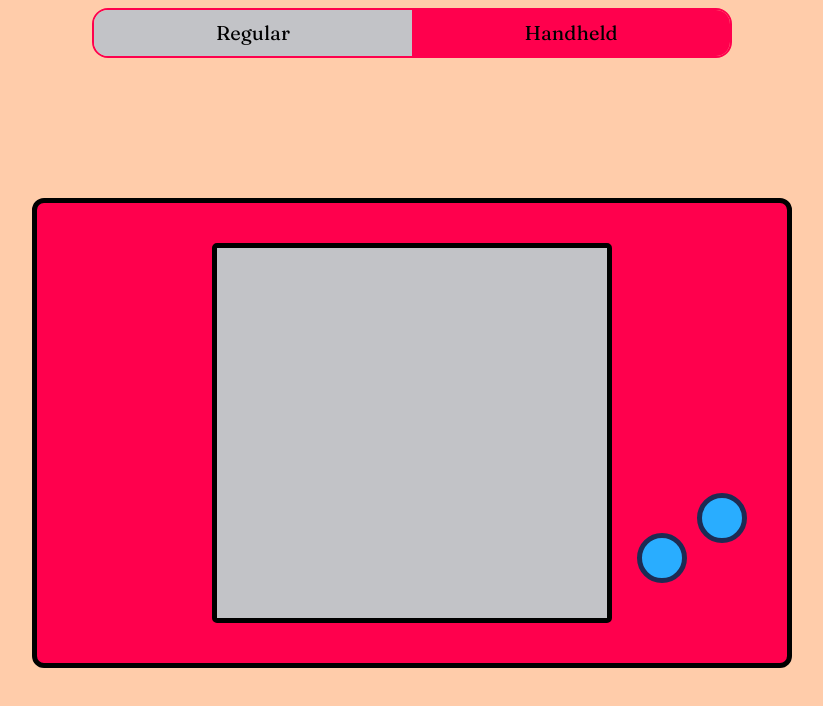
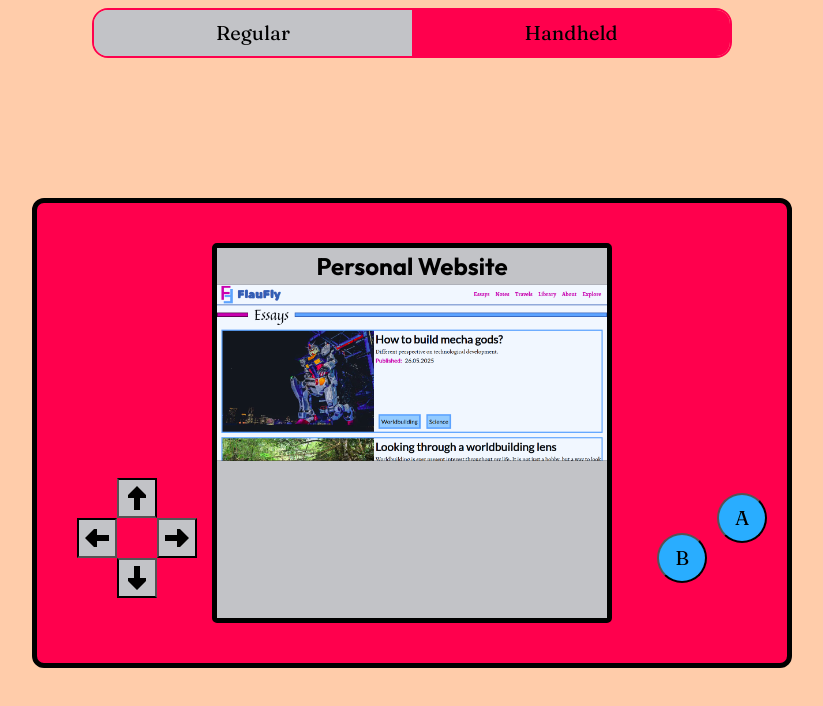
Before and after one commit to FlauFly/portfolio, a React (Vite) app: page /handheld in a window 1280 px wide. Shown: the top 706 px of the page, without its empty margins (228-1051 px from the left). Built offline with nearby package versions, Linux system fonts and the light colour scheme.

Commit message:
Screen component

```diff
--- /dev/null
+++ b/src/components/handheld/Screen.tsx
@@ -0,0 +1,46 @@
+import styled from "styled-components";
+import Image from "../Image";
+
+const Container = styled.section`
+  position: absolute;
+  top: 30px;
+  width: 300px;
+  height: 285px;
+  left: 20px;
+  border: 5px solid #000;
+  background-color: var(--color-gray);
+  border-radius: 5px;
+  z-index: 1;
+
+  @media screen and (width >= 768px) {
+    border-radius: 5px;
+    top: 40px;
+    left: 175px;
+    width: 400px;
+    height: 380px;
+  }
+`;
+
+const Name = styled.h2`
+  text-align: center;
+`;
+
+const Illustration = styled.div`
+  width: 100%;
+`;
+
+interface ScreenProps {
+  name: string;
+  illustration: string;
+}
+
+export default function Screen({ name, illustration }: ScreenProps) {
+  return (
+    <Container>
+      <Name>{name}</Name>
+      <Illustration>
+        <Image name={illustration} />
+      </Illustration>
+    </Container>
+  );
+}
--- a/src/pages/Handheld.tsx
+++ b/src/pages/Handheld.tsx
@@ -1,4 +1,8 @@
 import styled from "styled-components";
+import Image from "../components/Image";
+import Screen from "../components/handheld/Screen";
+
+import { useState } from "react";
 
 const Main = styled.main`
   display: flex;
@@ -6,7 +10,7 @@ const Main = styled.main`
   align-items: center;
   min-height: calc(100lvh - 66px);
   overflow-y: hidden;
-`
+`;
 
 const Console = styled.section`
   background-color: var(--color-primary);
@@ -21,57 +25,99 @@ const Console = styled.section`
     width: 760px;
     height: 470px;
   }
-`
-
-const Screen = styled.div`
-    position: absolute;
-    top: 30px;
-    width: 300px;
-    height: 285px;
-    left: 20px;
-    border: 5px solid #000;
-    background-color: var(--color-gray);
-    border-radius: 5px;
-    z-index: 1;
-
-    @media screen and (width >= 768px) {
-        border-radius: 5px;
-        top: 40px;
-        left: 175px;
-        width: 400px;
-        height: 380px;
-    }
-`
+`;
 
 const ButtonA = styled.button`
   position: absolute;
   border-radius: 50%;
   background-color: var(--color-secondary);
-    border: 5px solid var(--color-secondary-dark);
   width: 50px;
   height: 50px;
   bottom: 120px;
-    right: 40px;
-`
+  right: 20px;
+`;
 
 const ButtonB = styled.button`
   position: absolute;
   border-radius: 50%;
   background-color: var(--color-secondary);
-    border: 5px solid var(--color-secondary-dark);
   width: 50px;
   height: 50px;
   bottom: 80px;
-    right: 100px;
-`
+  right: 80px;
+`;
+
+const DPad = styled.div`
+  position: absolute;
+  background-color: var(--color-primary);
+  bottom: 100px;
+  left: 40px;
+`;
+
+const DPadButton = styled.button`
+  position: relative;
+  background-color: var(--color-gray);
+  width: 40px;
+  height: 40px;
+`;
+
+const ButtonLeft = styled(DPadButton)`
+  transform: rotate(180deg);
+`;
+
+const ButtonRight = styled(DPadButton)`
+  right: 40px;
+`;
+
+const ButtonUp = styled(DPadButton)`
+  bottom: 40px;
+  transform: rotate(-90deg);
+`;
+
+const ButtonDown = styled(DPadButton)`
+  top: 40px;
+  right: 40px;
+  transform: rotate(90deg);
+`;
 
 export default function Handheld() {
+  const projectsList = [
+    { name: "Personal Website", illustration: "digital-garden" },
+    { name: "Philosophy Map", illustration: "philosophy-map" },
+    { name: "Chess API", illustration: "chess-api" },
+  ];
+  const [index, setIndex] = useState(0);
+
+  function handleRight() {
+    setIndex((index + 1) % projectsList.length);
+  }
+
+  function handleLeft() {
+    setIndex((index - 1 + projectsList.length) % projectsList.length);
+  }
+
+  let project = projectsList[index];
+
   return (
     <Main>
       <Console>
-                <Screen></Screen>
-                <ButtonA></ButtonA>
-                <ButtonB></ButtonB>
+        <Screen name={project.name} illustration={project.illustration} />
+        <DPad>
+          <ButtonLeft onClick={handleLeft}>
+            <Image name="arrow" />
+          </ButtonLeft>
+          <ButtonUp>
+            <Image name="arrow" />
+          </ButtonUp>
+          <ButtonDown>
+            <Image name="arrow" />
+          </ButtonDown>
+          <ButtonRight onClick={handleRight}>
+            <Image name="arrow" />
+          </ButtonRight>
+        </DPad>
+        <ButtonA>A</ButtonA>
+        <ButtonB>B</ButtonB>
       </Console>
     </Main>
   );
```
Also changed, not shown: src/assets/images/arrow.svg (added). Lines whose indentation alone changed are shown as unchanged.
